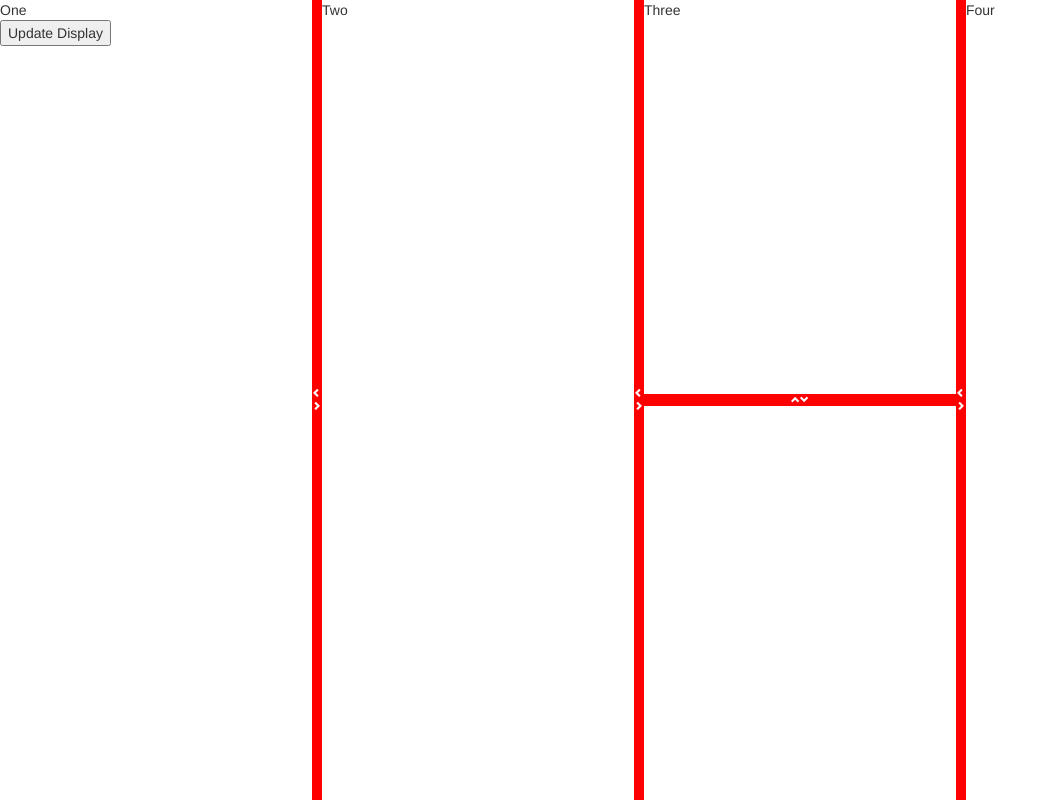
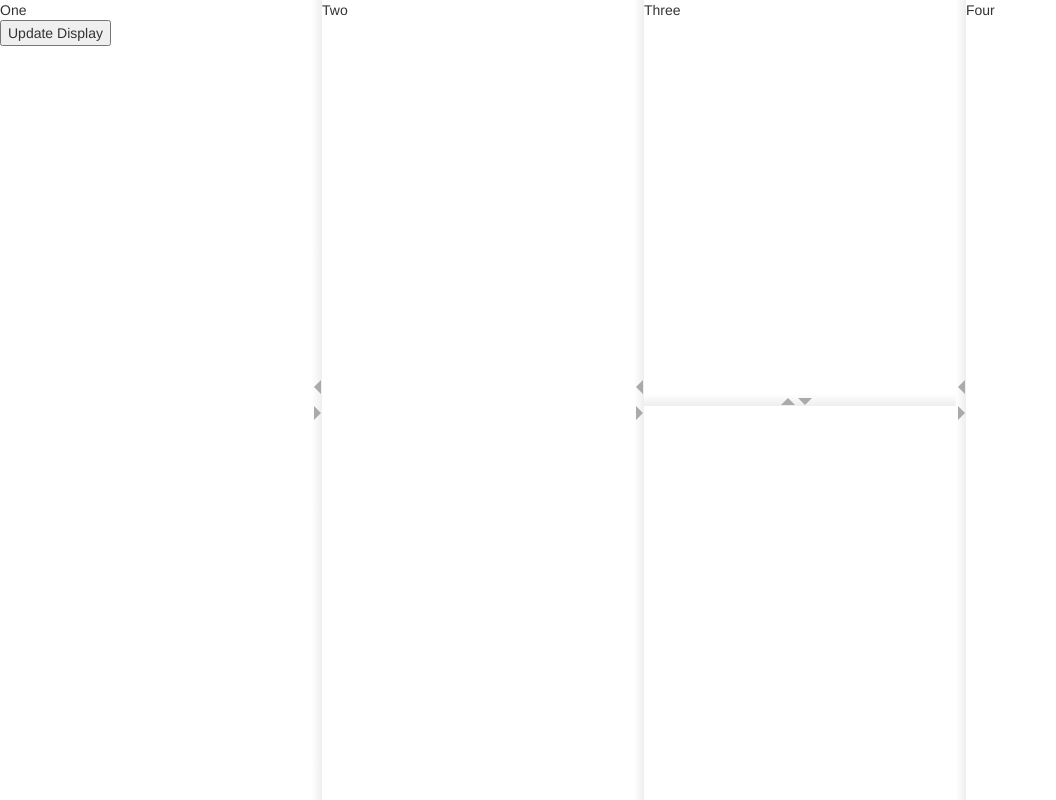
Before and after one commit to angular-ui/ui-layout, a website: page demo/demo2.html in a window 1280 px wide. Shown: the whole page, without its empty margins (0-1056 px from the left). Drawn offline with nearby package versions, Linux system fonts and the light colour scheme.

Commit message:
fix #122 fix #69 deal with chevrons, remove bootstrap css dependency, namespace icons to anow

```diff
--- a/src/ui-layout.css
+++ b/src/ui-layout.css
@@ -33,19 +33,68 @@
   text-align: center;
   justify-content: center;
   align-items: center;
+  background: linear-gradient(to bottom, #fff 0%, #eee 100%);
 }
 .ui-layout-column > .ui-splitbar{
   width: 8px; height: 100%;
   cursor: col-resize;
   -webkit-flex-direction: column;
   flex-direction: column;
+  background: linear-gradient(to right, #fff 0%, #eee 100%);
 }
 
 .ui-layout-column > .ui-splitbar > a,
 .ui-layout-row > .ui-splitbar > a {
-  color: #fff;
   cursor: pointer;
-  font-size: 9px;
+  text-align: center;
+  font-size: 16px;
+  color: #aaa;
+}
+
+.ui-layout-column > .ui-splitbar > a:nth-child(2){
+  margin-top: 0.35rem;
+}
+
+.ui-layout-row > .ui-splitbar > a:nth-child(2){
+  margin-left: 0.35rem;
+}
+
+
+/**
+* Icons
+**/
+
+.ui-splitbar-icon {
+  width: 0;
+  height: 0;
+  display: inline-block;
+}
+
+.ui-splitbar-icon-up {
+  border-left: 0.45em solid transparent;
+  border-right: 0.45em solid transparent;
+  border-bottom: 0.45em solid;
+}
+
+.ui-splitbar-icon-down {
+  border-left: 0.45em solid transparent;
+  border-right: 0.45em solid transparent;
+  border-top: 0.45em solid;
+  margin-right: 0.45em;
+}
+
+.ui-splitbar-icon-right {
+  border-top: 0.45em solid transparent;
+  border-bottom: 0.45em solid transparent;
+  border-left: 0.45em solid;
+
+}
+
+.ui-splitbar-icon-left {
+  border-top: 0.45em solid transparent;
+  border-bottom: 0.45em solid transparent;
+  border-right: 0.45em solid;
+  margin-top: 0.45em;
 }
 
 @media print {
--- a/src/ui-layout.js
+++ b/src/ui-layout.js
@@ -586,25 +586,25 @@ angular.module('ui.layout', [])
         scope.splitbar = LayoutContainer.Splitbar();
         scope.splitbar.element = element;
 
-        //chevron <a> elements
+        //icon <a> elements
         var prevButton = angular.element(element.children()[0]);
         var afterButton = angular.element(element.children()[1]);
 
-        //chevron <span> elements
-        var prevChevron = angular.element(prevButton.children()[0]);
-        var afterChevron = angular.element(afterButton.children()[0]);
+        //icon <span> elements
+        var prevIcon = angular.element(prevButton.children()[0]);
+        var afterIcon = angular.element(afterButton.children()[0]);
 
-        //chevron bootstrap classes
-        var chevronLeft = 'glyphicon-chevron-left';
-        var chevronRight = 'glyphicon-chevron-right';
-        var chevronUp = 'glyphicon-chevron-up';
-        var chevronDown = 'glyphicon-chevron-down';
+        //icon classes
+        var iconLeft = 'ui-splitbar-icon-left';
+        var iconRight = 'ui-splitbar-icon-right';
+        var iconUp = 'ui-splitbar-icon-up';
+        var iconDown = 'ui-splitbar-icon-down';
 
-        var prevChevronClass = ctrl.isUsingColumnFlow ? chevronLeft : chevronUp;
-        var afterChevronClass = ctrl.isUsingColumnFlow ? chevronRight : chevronDown;
+        var prevIconClass = ctrl.isUsingColumnFlow ? iconLeft : iconUp;
+        var afterIconClass = ctrl.isUsingColumnFlow ? iconRight : iconDown;
 
-        prevChevron.addClass(prevChevronClass);
-        afterChevron.addClass(afterChevronClass);
+        prevIcon.addClass(prevIconClass);
+        afterIcon.addClass(afterIconClass);
 
         prevButton.on('click', function() {
           var prevSplitbarBeforeButton, prevSplitbarAfterButton;
@@ -619,8 +619,8 @@ angular.module('ui.layout', [])
           if(ctrl.isUsingColumnFlow) {
             if(result) {
               afterButton.css('display', 'none');
-              prevChevron.removeClass(chevronLeft);
-              prevChevron.addClass(chevronRight);
+              prevIcon.removeClass(iconLeft);
+              prevIcon.addClass(iconRight);
 
               // hide previous splitbar buttons
               if(previousSplitbar !== null) {
@@ -629,10 +629,10 @@ angular.module('ui.layout', [])
               }
             } else {
               afterButton.css('display', 'inline');
-              prevChevron.removeClass(chevronRight);
-              prevChevron.addClass(chevronLeft);
+              prevIcon.removeClass(iconRight);
+              prevIcon.addClass(iconLeft);
 
-              // show previous splitbar chevrons
+              // show previous splitbar icons
               if(previousSplitbar !== null) {
                 prevSplitbarBeforeButton.css('display', 'inline');
                 prevSplitbarAfterButton.css('display', 'inline');
@@ -641,8 +641,8 @@ angular.module('ui.layout', [])
           } else {
             if(result) {
               afterButton.css('display', 'none');
-              prevChevron.removeClass(chevronUp);
-              prevChevron.addClass(chevronDown);
+              prevIcon.removeClass(iconUp);
+              prevIcon.addClass(iconDown);
 
               // hide previous splitbar buttons
               if(previousSplitbar !== null) {
@@ -651,10 +651,10 @@ angular.module('ui.layout', [])
               }
             } else {
               afterButton.css('display', 'inline');
-              prevChevron.removeClass(chevronDown);
-              prevChevron.addClass(chevronUp);
+              prevIcon.removeClass(iconDown);
+              prevIcon.addClass(iconUp);
 
-              // show previous splitbar chevrons
+              // show previous splitbar icons
               if(previousSplitbar !== null) {
                 prevSplitbarBeforeButton.css('display', 'inline');
                 prevSplitbarAfterButton.css('display', 'inline');
@@ -676,8 +676,8 @@ angular.module('ui.layout', [])
           if(ctrl.isUsingColumnFlow) {
             if(result) {
               prevButton.css('display', 'none');
-              afterChevron.removeClass(chevronRight);
-              afterChevron.addClass(chevronLeft);
+              afterIcon.removeClass(iconRight);
+              afterIcon.addClass(iconLeft);
 
               // hide next splitbar buttons
               if(nextSplitbar !== null) {
@@ -686,8 +686,8 @@ angular.module('ui.layout', [])
               }
             } else {
               prevButton.css('display', 'inline');
-              afterChevron.removeClass(chevronLeft);
-              afterChevron.addClass(chevronRight);
+              afterIcon.removeClass(iconLeft);
+              afterIcon.addClass(iconRight);
 
               // show next splitbar buttons
               if(nextSplitbar !== null) {
@@ -698,8 +698,8 @@ angular.module('ui.layout', [])
           } else {
             if(result) {
               prevButton.css('display', 'none');
-              afterChevron.removeClass(chevronDown);
-              afterChevron.addClass(chevronUp);
+              afterIcon.removeClass(iconDown);
+              afterIcon.addClass(iconUp);
 
               // hide next splitbar buttons
               if(nextSplitbar !== null) {
@@ -708,8 +708,8 @@ angular.module('ui.layout', [])
               }
             } else {
               prevButton.css('display', 'inline');
-              afterChevron.removeClass(chevronUp);
-              afterChevron.addClass(chevronDown);
+              afterIcon.removeClass(iconUp);
+              afterIcon.addClass(iconDown);
 
               // show next splitbar buttons
               if(nextSplitbar !== null) {
@@ -797,7 +797,7 @@ angular.module('ui.layout', [])
             var parent = element.parent();
             var children = parent.children();
             var index = ctrl.indexOfElement(element);
-            var splitbar = angular.element('<div ui-splitbar><a><span class="glyphicon"></span></a><a><span class="glyphicon"></span></a></div>');
+            var splitbar = angular.element('<div ui-splitbar><a><span class="ui-splitbar-icon"></span></a><a><span class="ui-splitbar-icon"></span></a></div>');
             if(0 < index && !ctrl.hasSplitbarBefore(scope.container)) {
               angular.element(children[index-1]).after(splitbar);
               $compile(splitbar)(scope);
```
